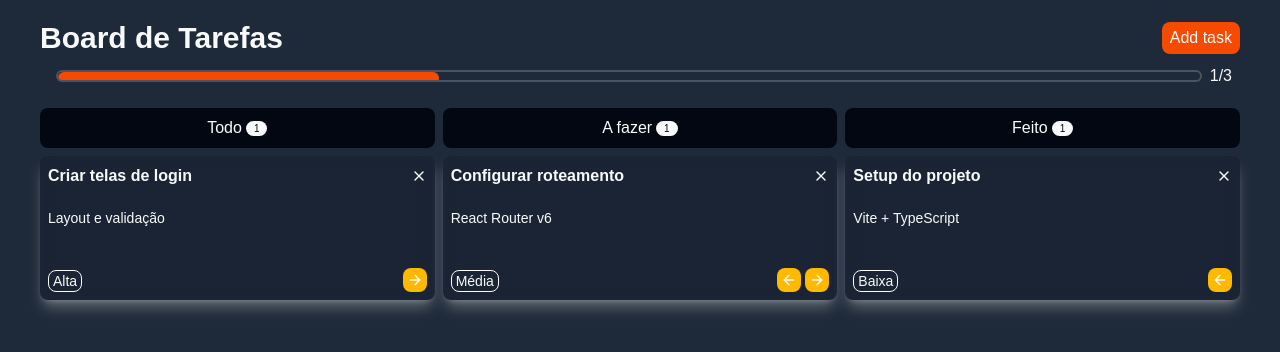
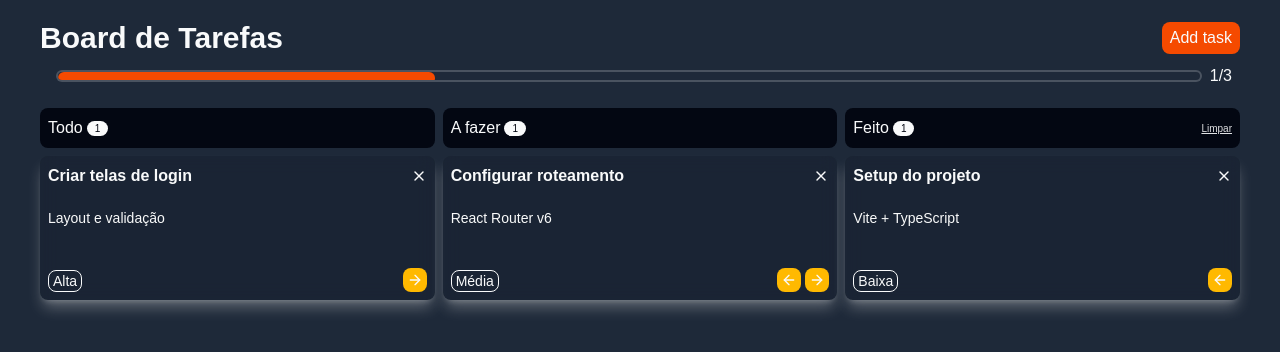
Before and after one commit to Estangler/board-tarefas, a React (Vite) app: page / in a window 1280 px wide. Shown: the top 352 px of the page. Built offline with nearby package versions, Linux system fonts and the light colour scheme; a web font is replaced by a local one.

Commit message:
feat: add clear task functionality in Column component and optimize progress calculation in ProgressBar

```diff
--- a/src/components/Board/Column.tsx
+++ b/src/components/Board/Column.tsx
@@ -12,7 +12,8 @@ type ColVariantType = {
 };
 
 export default function Column({ col }: ColumnProps) {
-  const { tasksByColumn, taskstodo, tasksdoing, doneCount } = useBoard();
+  const { tasksByColumn, taskstodo, tasksdoing, doneCount, clearDoneTask } =
+    useBoard();
   const count = {
     todo: taskstodo,
     doing: tasksdoing,
@@ -29,11 +30,21 @@ export default function Column({ col }: ColumnProps) {
 
   return (
     <div>
-      <div className="text-center bg-gray-950 p-2 rounded-lg flex justify-center items-center gap-1">
-        <h1>{colVariant[col]}</h1>
-        <p className="bg-gray-50 w-fit h-fit flex items-center text-gray-950 rounded-full text-[10px] px-2">
-          {count[col]}
-        </p>
+      <div className="text-center bg-gray-950 p-2 rounded-lg flex justify-between items-center gap-1">
+        <div className="flex items-center gap-1">
+          <h1>{colVariant[col]}</h1>
+          <p className="bg-gray-50 w-fit h-fit flex items-center text-gray-950 rounded-full text-[10px] px-2">
+            {count[col]}
+          </p>
+        </div>
+        {col === "done" && (
+          <button
+            className="underline text-[10px] text-gray-50/90"
+            onClick={clearDoneTask}
+          >
+            Limpar
+          </button>
+        )}
       </div>
 
       {tasks.map((task) => (
--- a/src/components/Board/ProgressBar.tsx
+++ b/src/components/Board/ProgressBar.tsx
@@ -2,12 +2,13 @@ import { useBoard } from "../../hook/useBoard";
 
 export default function ProgressBar() {
   const { progress, total, doneCount } = useBoard();
+  const prx = Math.floor(progress);
   return (
     <div className="flex gap-2 items-center justify-center mt-2 pl-4 pr-2">
       <div className="w-full h-3 border-gray-50/20 bg-gray-800 rounded-full border-2 overflow-hidden">
         <div
           className={`h-3 rounded-full bg-orange-600`}
-          style={{ width: `${progress}%` }}
+          style={{ width: `${prx}%` }}
         />
       </div>
       <div>
```
